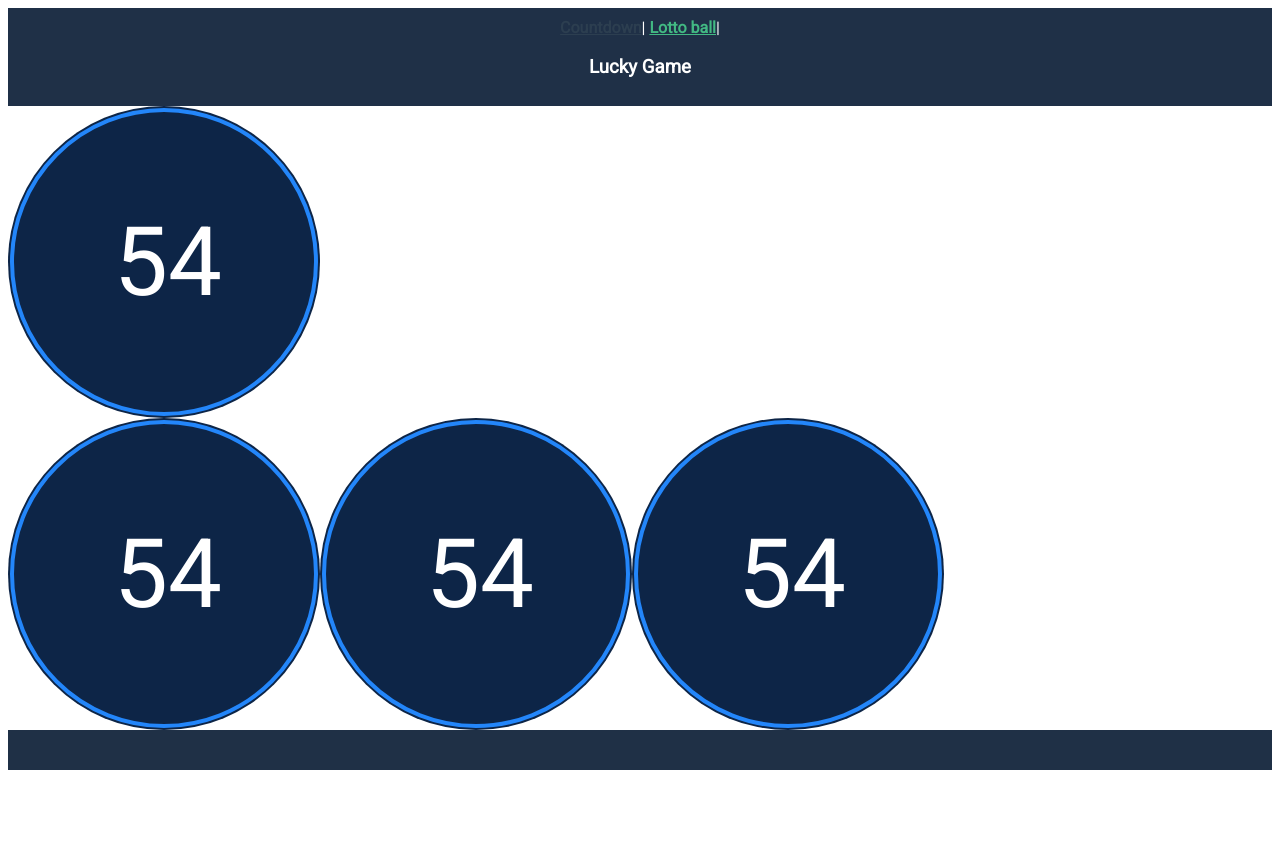
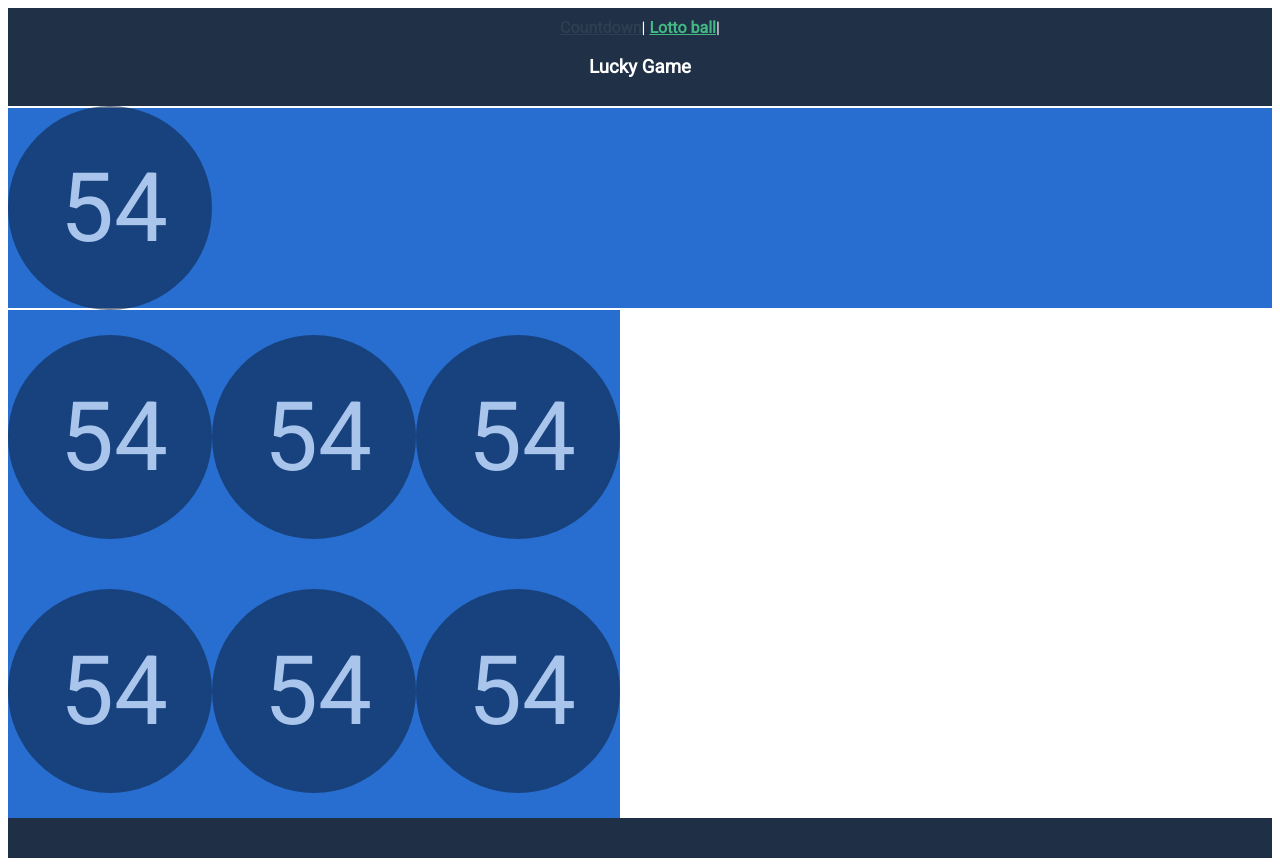
Before and after one commit to boskobezik/lucky-game, a Vue app: page /ball in a window 1280 px wide. Before the commit the page ends 800 px from the top, so only its background shows below. Built offline with nearby package versions, Linux system fonts and the light colour scheme.

Commit message:
Added faded styling for LottoBall

```diff
--- a/src/App.vue
+++ b/src/App.vue
@@ -6,9 +6,13 @@
       <h3>Lucky Game</h3>
     </div>
     <router-view />
-    <LottoBall style="display: inline-block;"/>
-    <LottoBall style="display: inline-block;"/>
-    <LottoBall style="display: inline-block;"/>
+    <LottoBall style="display: inline-block; padding: 25px 0 25px 0;"/>
+    <LottoBall style="display: inline-block; padding: 25px 0 25px 0;"/>
+    <LottoBall style="display: inline-block; padding: 25px 0 25px 0;"/>
+    <br>
+    <LottoBall style="display: inline-block; padding: 25px 0 25px 0;"/>
+    <LottoBall style="display: inline-block; padding: 25px 0 25px 0;"/>
+    <LottoBall style="display: inline-block; padding: 25px 0 25px 0;"/>
     <div class="footer"></div>
   </div>
 </template>
--- a/src/components/shared/LottoBall.vue
+++ b/src/components/shared/LottoBall.vue
@@ -1,6 +1,6 @@
 <template>
-  <div>
-      <div class="ball">
+  <div class="lb-background">
+      <div class="ball ball-faded">
         <span class="ball-text-large">54</span>
       </div>
   </div>
@@ -15,13 +15,16 @@ export default {};
   border-radius: 100%;
   border: 4px solid #2386FA;
   box-shadow: 0 0 0 2px #0d2547;
-  margin: 2px;
   background: #0d2547;
   color: white;
   height: 200px;
   width: 200px;
-  padding: 50px;
+  margin: 2px;
   z-index: 100;
+}
+.ball-faded{
+    border: 0px;
+    opacity: 60%;
 }
 .ball-text-small {
   line-height: 6em;
```
